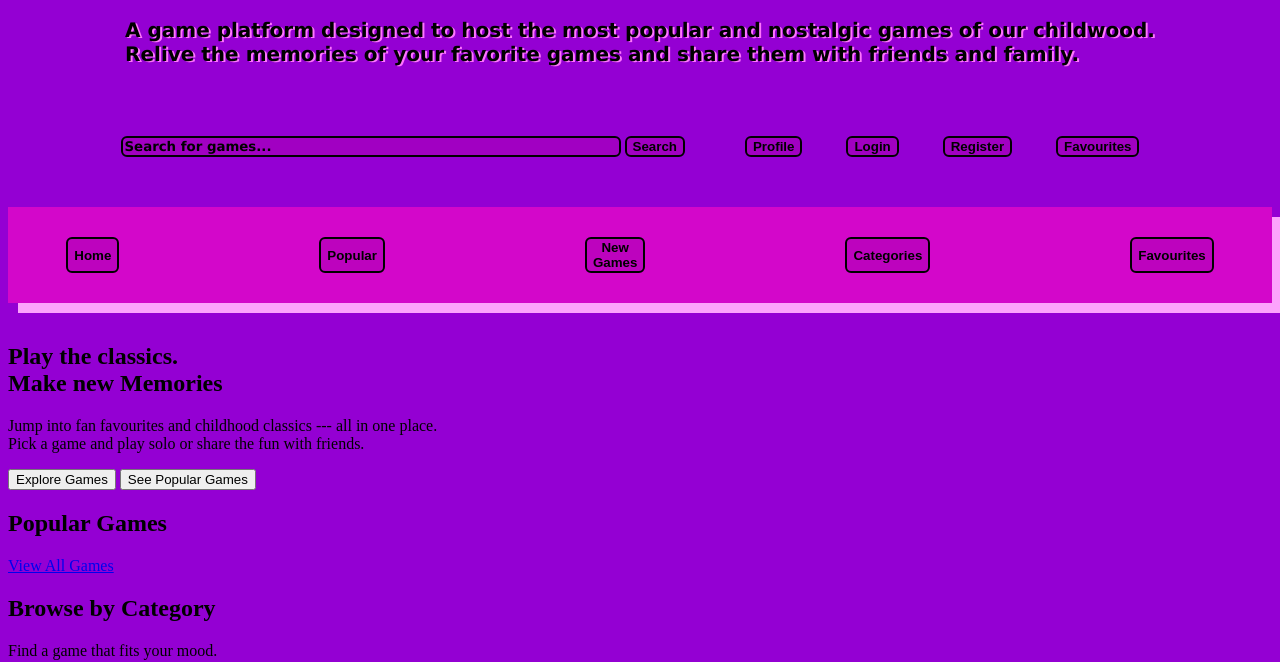
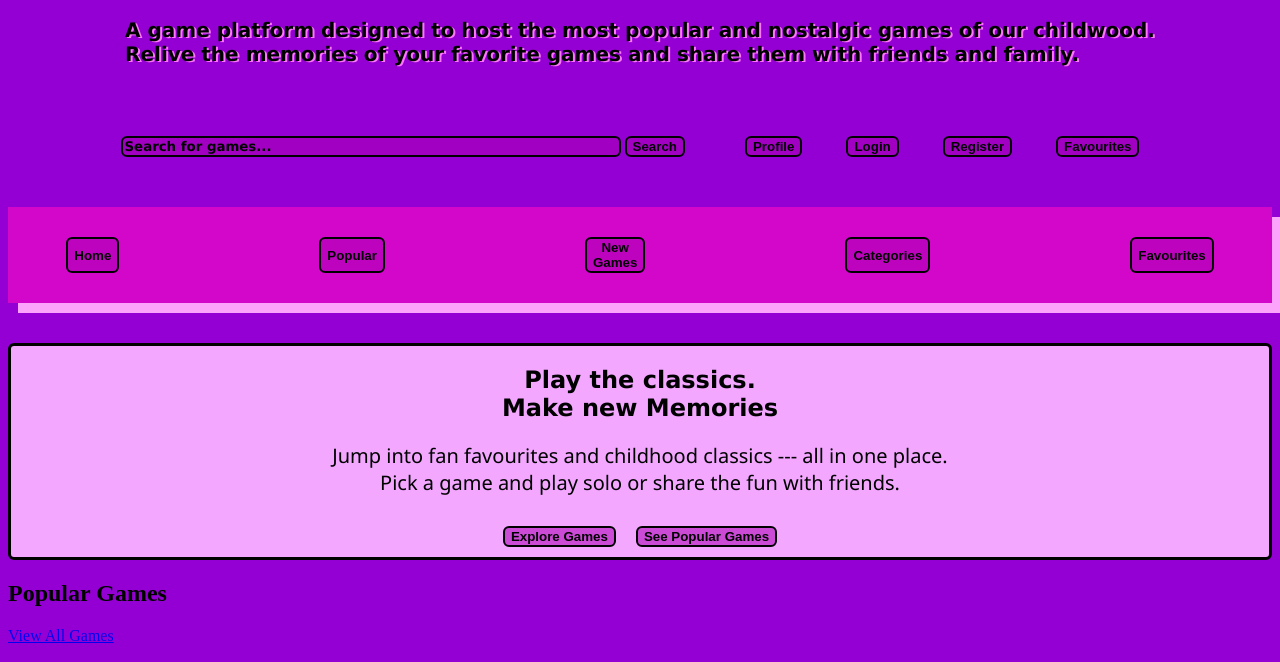
Before and after one commit to KLITOSG/PixelPlay, a plain HTML site: page index.html in a window 1280 px wide. Shown: the part 153-815 px from the top of the page. Drawn offline with Linux system fonts and the light colour scheme.

Commit message:
Add CSS styles in .hero-content

```diff
--- a/index.html
+++ b/index.html
@@ -80,13 +80,15 @@
                     Pick a game and play solo or share the fun with friends.
                 </p>
 
-            <button id="hero-primary-btn">
+                <div class="hero-btns">
+                <button class="hero-primary-btn">
                     Explore Games
                 </button>
 
-            <button id="hero-secondary-btn">
+                <button class="hero-secondary-btn">
                     See Popular Games
                 </button>
+            </div>
           </div>
 
           <div class="hero-illustrations">
--- a/styles.css
+++ b/styles.css
@@ -80,3 +80,36 @@ nav .nav-btn button {
     font-family: Arial, Helvetica, sans-serif;
     font-weight: 600;
 }
+
+.hero{
+    background-color: rgb(243, 167, 255);
+    border: 3px solid black;
+    border-radius: 6px;
+}
+
+.hero-title {
+    text-align: center;
+    font-family:Verdana, Geneva, Tahoma, sans-serif
+}
+
+.hero-description {
+    text-align: center;
+    font-family: 'Segoe UI', Tahoma, Geneva, Verdana, sans-serif;
+    font-size: 20px;
+}
+
+.hero-btns{
+    display: flex;
+    justify-content: center;
+    align-items: center;
+}
+
+.hero-primary-btn,
+.hero-secondary-btn {
+    margin: 10px 10px;
+    border: 2px solid rgb(0, 0, 0);
+    border-radius: 6px;
+    background-color: rgba(173, 1, 182, 0.558);
+    font-family: Arial, Helvetica, sans-serif;
+    font-weight: 600;
+}
```
Lines whose indentation alone changed are shown as unchanged.
